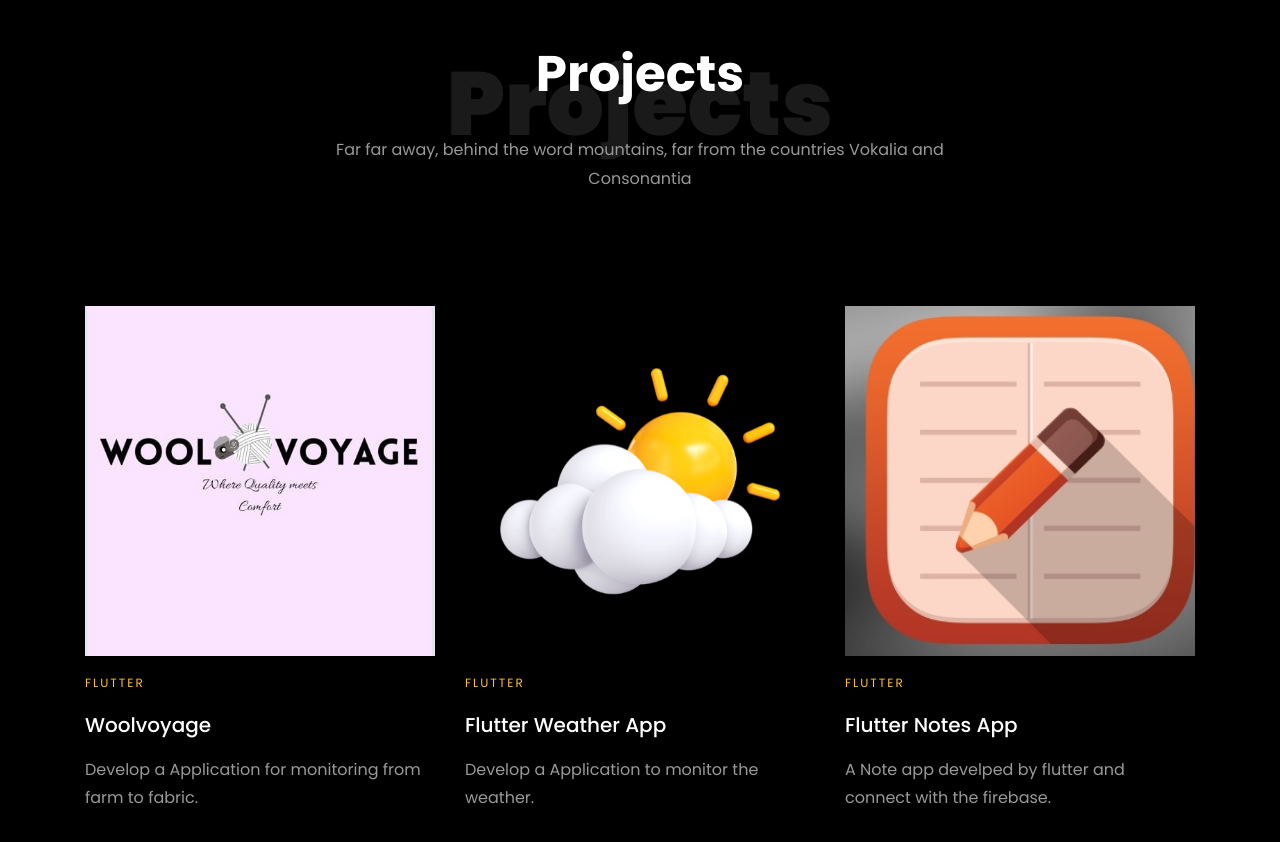
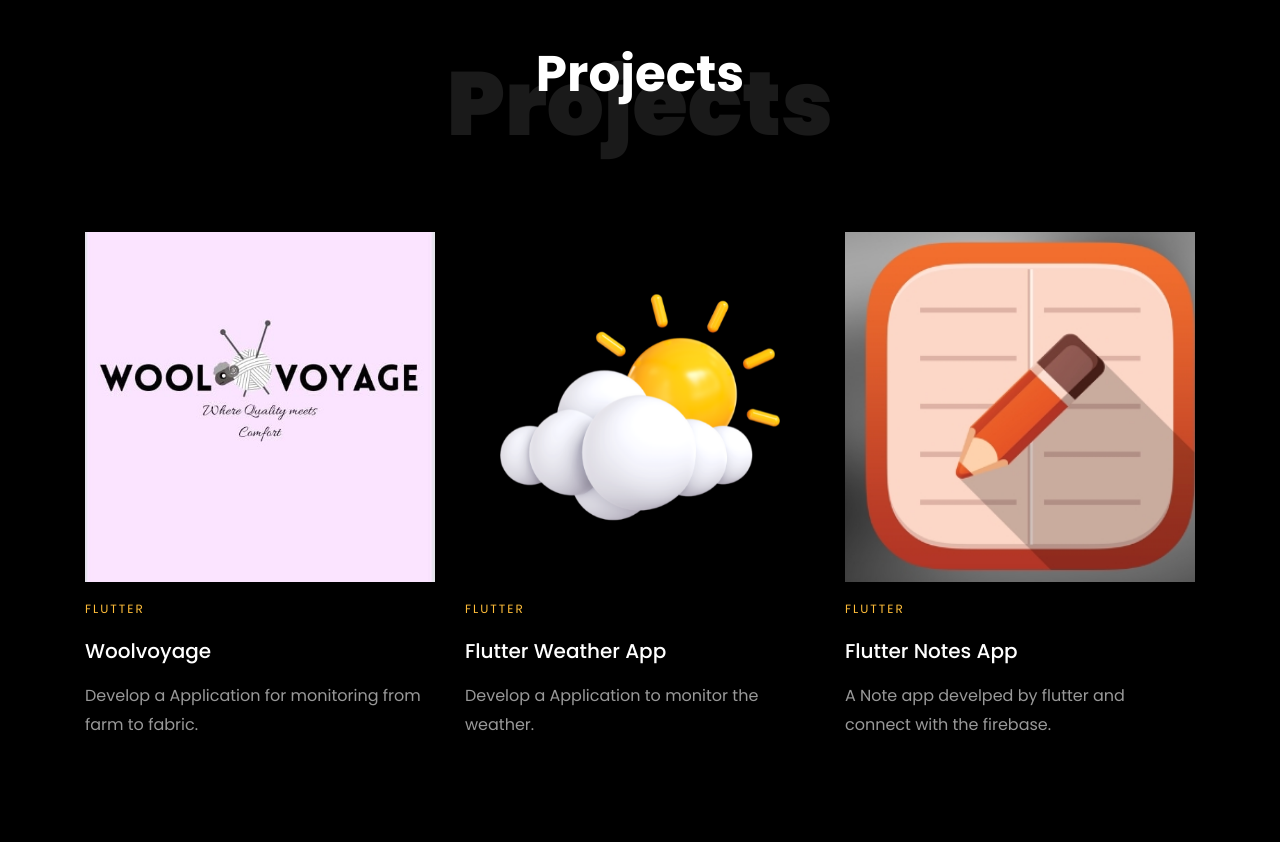
Before and after one commit to DevCodi27/portfolio, a plain HTML site: page index.html in a window 1280 px wide. Shown: the part 6420-7262 px from the top of the page. Drawn offline with Linux system fonts and the light colour scheme; files whose address does not match are found by name.

Commit message:
portfolio2

```diff
--- a/index.html
+++ b/index.html
@@ -481,7 +481,7 @@
           <div class="col-md-7 heading-section text-center ftco-animate">
             <h1 class="big big-2">Projects</h1>
             <h2 class="mb-4">Projects</h2>
-            <p>Far far away, behind the word mountains, far from the countries Vokalia and Consonantia</p>
+            <p></p>
           </div>
         </div>
         <div class="row d-flex">
@@ -659,7 +659,7 @@
           <div class="col-md-7 heading-section text-center ftco-animate">
             <h1 class="big big-2">Contact</h1>
             <h2 class="mb-4">Contact Me</h2>
-            <p>Far far away, behind the word mountains, far from the countries Vokalia and Consonantia</p>
+            <p></p>
           </div>
         </div>
 
```
